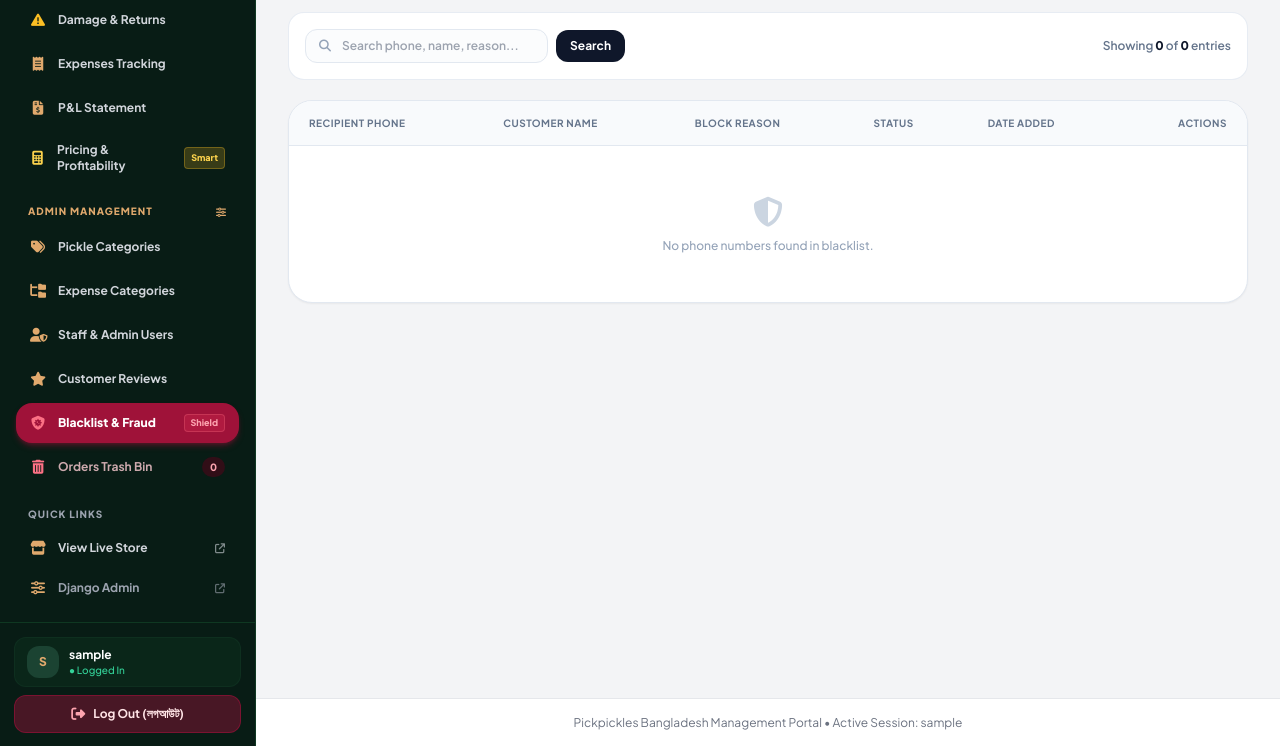
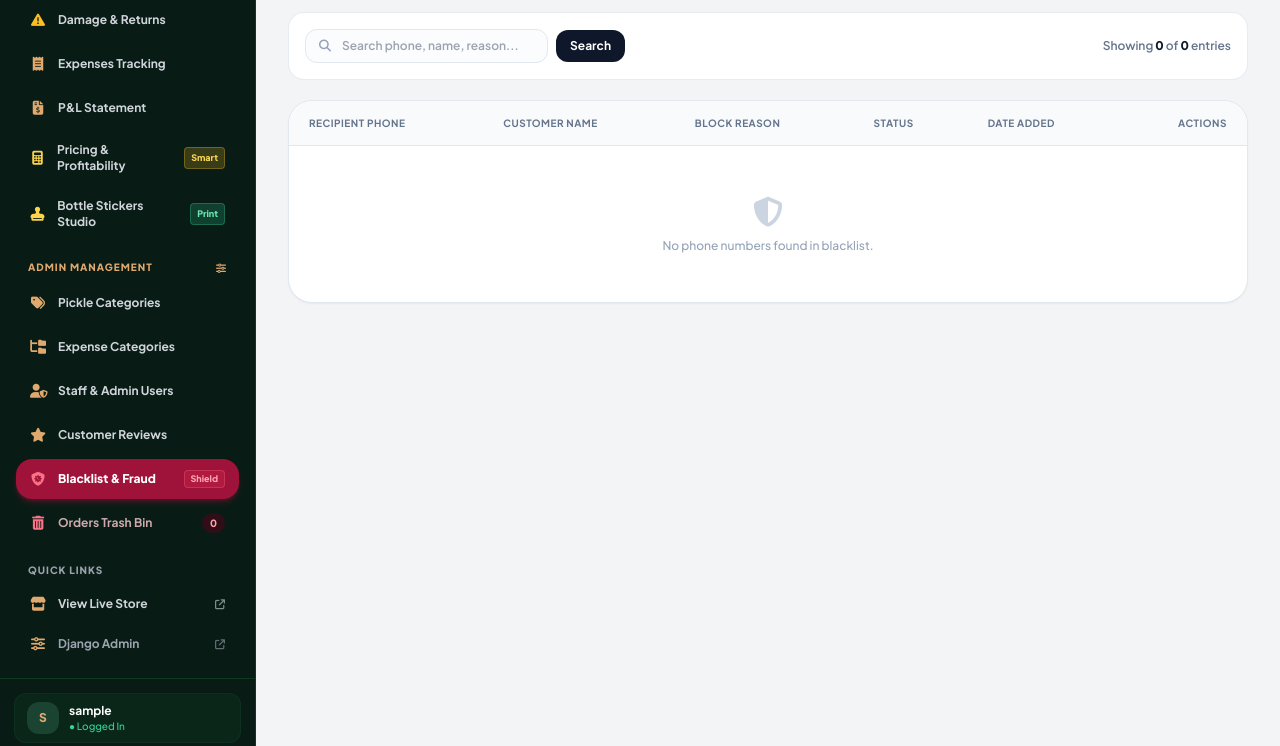
Before and after one commit to Shahariar07/Pickpickles-website, a Django app: page /dashboard/blacklist/ in a window 1280 px wide. Shown: the part 342-1088 px from the top of the page. Run offline with Django 5.2, Linux system fonts and the light colour scheme; the visitor is signed in with stand-in values (Sample User, id 1); data that the repository does not hold is empty; some libraries are stand-ins or nearby versions.

Commit message:
feat: add dashboard application with views, templates, and URL routing

```diff
--- a/dashboard/urls.py
+++ b/dashboard/urls.py
@@ -43,7 +43,7 @@ urlpatterns = [
     path('order/<str:order_number>/invoice/', views.order_invoice, name='order_invoice'),
     path('api/order-notifications/', views.order_notifications_api, name='api_order_notifications'),
     path('api/customer-insights/', views.customer_insights_api, name='api_customer_insights'),
-    path('api/fraud-check/', views.steadfast_fraud_check_api, name='api_fraud_check'),
     path('blacklist/', views.blacklist_manager, name='blacklist_manager'),
     path('api/toggle-blacklist/', views.toggle_blacklist_ajax, name='api_toggle_blacklist'),
+    path('stickers/', views.jar_stickers_generator, name='jar_stickers'),
 ]
--- a/dashboard/views.py
+++ b/dashboard/views.py
@@ -4120,3 +4120,48 @@ def toggle_blacklist_ajax(request):
             })
 
     return JsonResponse({'success': False, 'error': 'POST required'}, status=405)
+
+
+@user_passes_test(is_staff_user, login_url='dashboard:login')
+def jar_stickers_generator(request):
+    """
+    Studio for designing, customizing, and printing high-resolution glass jar bottle stickers,
+    panoramic wrap-around labels, jar lid seals, and neck safety strips.
+    """
+    products = Product.objects.all().order_by('name')
+    batches = ProductionBatch.objects.all().order_by('-created_at')[:15] if 'ProductionBatch' in globals() else []
+
+    # Map product info into a clean JSON structure for client-side instant reactive switching
+    products_payload = []
+    for p in products:
+        products_payload.append({
+            'id': p.id,
+            'name': p.name,
+            'tagline': p.tagline or '',
+            'description': p.description or '',
+            'flavor_profile': p.flavor_profile or '',
+            'pairing_suggestions': p.pairing_suggestions or '',
+            'jar_weight_grams': p.jar_weight_grams or 600,
+            'gross_weight_grams': getattr(p, 'gross_weight_grams', 850) or 850,
+            'price_bdt': str(p.price_bdt),
+            'ingredients': p.ingredients or 'Fresh Local Vegetables, Filtered Water, Pure Cane Vinegar, Himalayan Pink Salt, Fresh Garlic, Yellow Mustard Seeds, Black Peppercorns.',
+            'shelf_life': p.shelf_life or 'Always keep refrigerated for maximum crunch. Best enjoyed within 1 month.',
+            'image_url': p.primary_image_url if hasattr(p, 'primary_image_url') else (p.image.url if p.image else '/static/images/logo.png'),
+        })
+
+    today_str = timezone.now().strftime('%d %b %Y')
+    exp_str = (timezone.now() + datetime.timedelta(days=30)).strftime('%d %b %Y')
+
+    context = {
+        'products': products,
+        'products_json': json.dumps(products_payload),
+        'batches': batches,
+        'today_str': today_str,
+        'exp_str': exp_str,
+        'default_batch_no': f"PK-{timezone.now().strftime('%Y%m')}-B01",
+        'brand_name': "PICKPICKLES",
+        'brand_hotline': "01794271523",
+        'brand_facebook': "facebook.com/pickpickles07",
+        'brand_website': "www.pickpickles.com",
+    }
+    return render(request, 'dashboard/jar_stickers.html', context)
--- a/templates/dashboard/base_dashboard.html
+++ b/templates/dashboard/base_dashboard.html
@@ -231,8 +231,18 @@
                                 <span
                                     class="ml-auto px-1.5 py-0.5 text-[9px] font-black bg-amber-400/20 text-amber-300 rounded border border-amber-400/30">Smart</span>
                             </a>
+
+                            <!-- Jar Stickers & Labels Studio -->
+                            <a href="{% url 'dashboard:jar_stickers' %}"
+                                class="px-3.5 py-2.5 rounded-2xl flex items-center gap-3 transition {% if request.resolver_match.url_name == 'jar_stickers' %}bg-brand-600 text-white shadow-md shadow-brand-600/30 font-extrabold{% else %}text-gray-300 hover:text-white hover:bg-brand-800{% endif %}">
+                                <i class="fa-solid fa-stamp text-amber-300 text-sm w-4 text-center"></i>
+                                <span>Bottle Stickers Studio</span>
+                                <span
+                                    class="ml-auto px-1.5 py-0.5 text-[9px] font-black bg-emerald-400/20 text-emerald-300 rounded border border-emerald-400/30">Print</span>
+                            </a>
                         </nav>
                     </div>
+
 
                     <!-- SECTION 2: ADMIN MANAGEMENT -->
                     <div>
```
